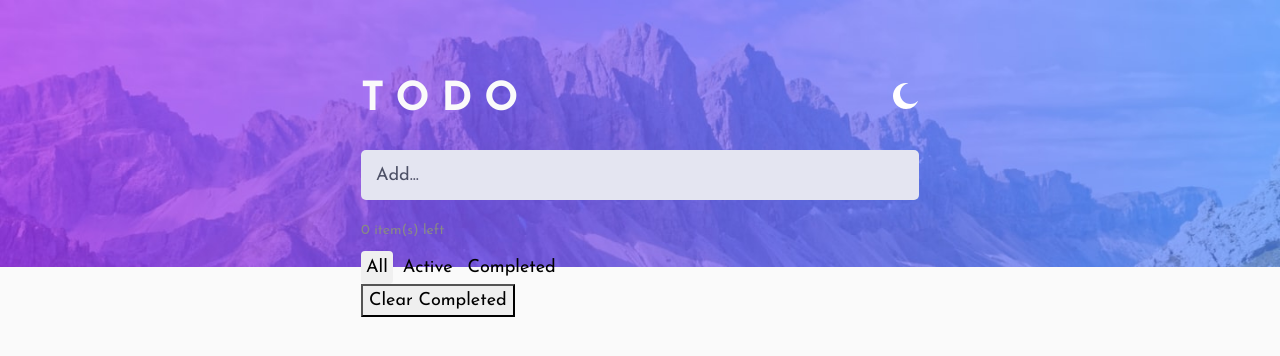
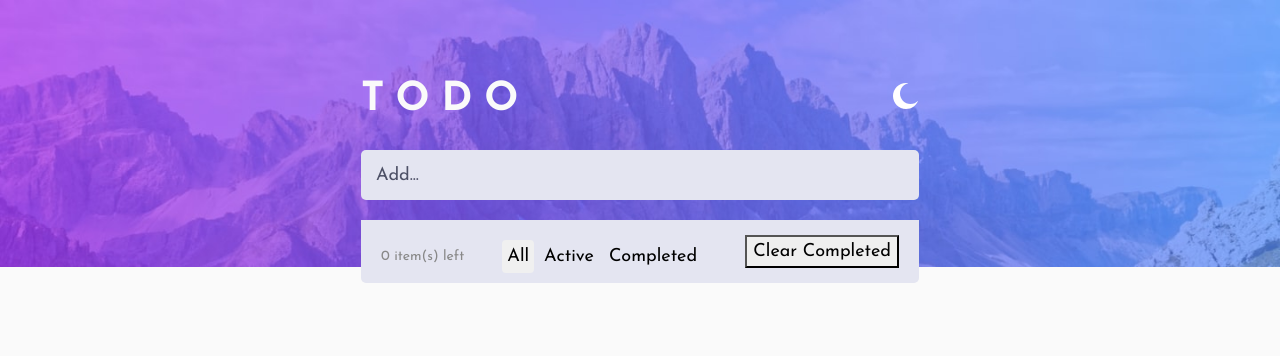
Before and after one commit to mehmetbacik/Vue-App, a Vue app: page / in a window 1280 px wide. Shown: the top 356 px of the page. Built offline with nearby package versions, Linux system fonts and the light colour scheme.

Commit message:
Update
Updated for buttons style.

```diff
--- a/src/App.vue
+++ b/src/App.vue
@@ -21,7 +21,7 @@
             </div>
             <button type="submit" class="btn btn-primary d-none">Add</button>
           </form>
-          <div v-for="todo in filteredTodos" :key="todo.id" class="card my-5 mx-5">
+          <div v-for="todo in filteredTodos" :key="todo.id" class="card">
             <div class="card-content">
               <div class="media">
                 <div class="media-left"></div>
@@ -33,6 +33,7 @@
             </div>
             <button @click="deleteTodo(todo)" class="delete">X</button>
           </div>
+          <div class="todos__button">
             <div class="remaining-items">
               {{ remainingTodoCount }} item(s) left
             </div>
@@ -42,6 +43,7 @@
               <button @click="setFilter('completed')" :class="{ active: filter === 'completed' }">Completed</button>
             </div>
             <button @click="clearCompleted">Clear Completed</button>
+          </div>
         </div>
       </div>
     </div>
--- a/src/assets/style.css
+++ b/src/assets/style.css
@@ -61,6 +61,15 @@ body {
     padding: 0px 15px;
 }
 
+
+#app .content .content__todo .todos__button {
+    display: flex;
+    align-items: center;
+    justify-content: space-between;
+    padding: 10px 20px;
+    border-radius: 0px 0px 5px 5px;
+}
+
 /*DarkTheme*/
 #app .dark-mode {
     background-image: url(/public/images/bg-desktop-dark.jpg);
@@ -82,6 +91,10 @@ body {
 
 #app .dark-mode .content__todo .todos form .field .control input[type=text]::placeholder {
     color: var(--light__grayish__blue);
+}
+
+#app .dark-mode .content__todo .todos__button {
+    background-color: var(--very__dark__desaturated__blue);
 }
 /*DarkTheme*/
 
@@ -106,6 +119,10 @@ body {
 
 #app .light-mode .content__todo .todos form .field .control input[type=text]::placeholder {
     color: var(--very__dark__grayish__blue);
+}
+
+#app .light-mode .content__todo .todos__button {
+    background-color: var(--very__light__grayish__blue);
 }
 /*LightTheme*/
 
```
Lines whose indentation alone changed are shown as unchanged.
